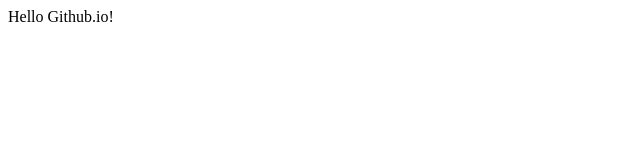
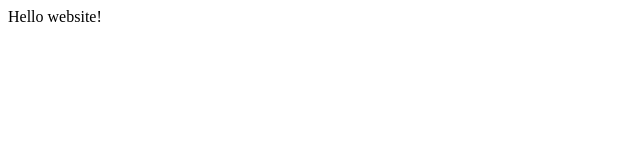
Before and after one commit to recon68/recon68.github.io, a plain HTML site: page index.html in a window 1280 px wide. Shown: the full height of the page, 0-640 px from the left. Drawn offline with Linux system fonts and the light colour scheme.

Commit message:
Update index.html

```diff
--- a/index.html
+++ b/index.html
@@ -1,4 +1,5 @@
 <html>
-  <t> Hello Github.io! </t>
+  <title>Testing</title>
+  <text>Hello website!</text>
 
 </html>
```
